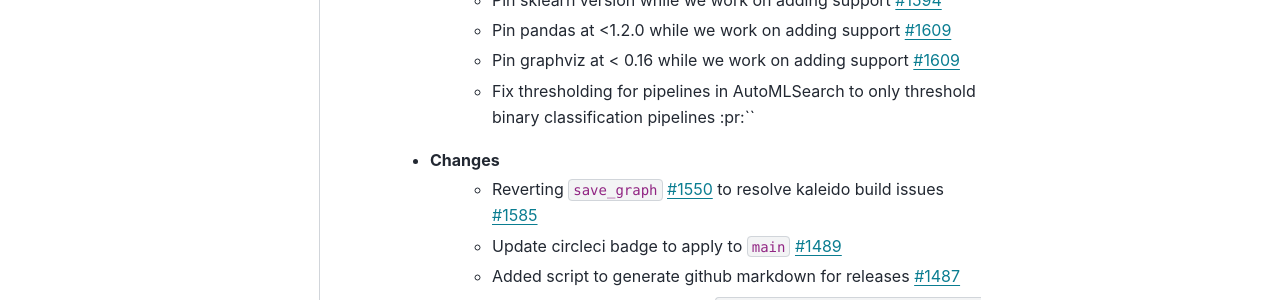
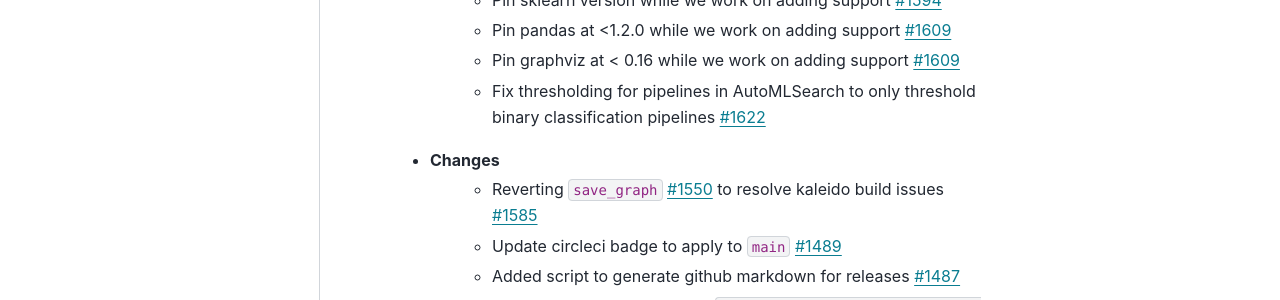
Before and after one commit to alteryx/evalml, a Sphinx documentation site: the page built from docs/source/release_notes.rst, in a window 1280 px wide and 900 px high, scrolled down 1829 px. Shown: the part 179-479 px from the top of the window. Built offline with Sphinx 7.4.7 and the PyData theme 0.15.4, drawn with Linux system fonts in a browser that asks for light colours; comment, search, counter and statistics services are not loaded.

Commit message:
fix release notes

```diff
--- a/docs/source/release_notes.rst
+++ b/docs/source/release_notes.rst
@@ -39,7 +39,7 @@
         * Pin sklearn version while we work on adding support :pr:`1594`
         * Pin pandas at <1.2.0 while we work on adding support :pr:`1609`
         * Pin graphviz at < 0.16 while we work on adding support :pr:`1609`
-        * Fix thresholding for pipelines in AutoMLSearch to only threshold binary classification pipelines :pr:``
+        * Fix thresholding for pipelines in AutoMLSearch to only threshold binary classification pipelines :pr:`1622`
     * Changes
         * Reverting ``save_graph`` :pr:`1550` to resolve kaleido build issues :pr:`1585`
         * Update circleci badge to apply to ``main`` :pr:`1489`
```
